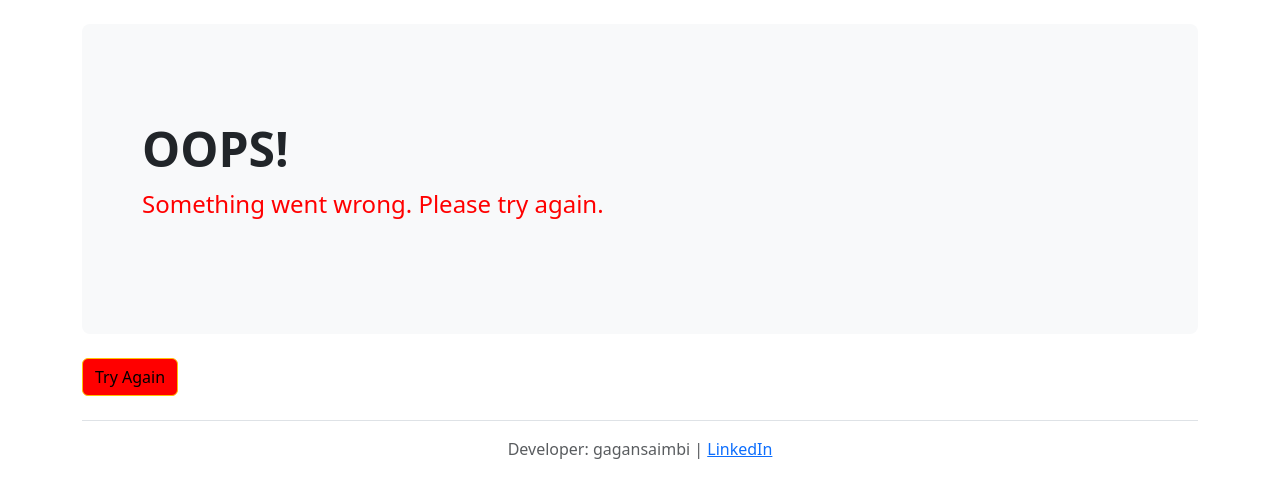
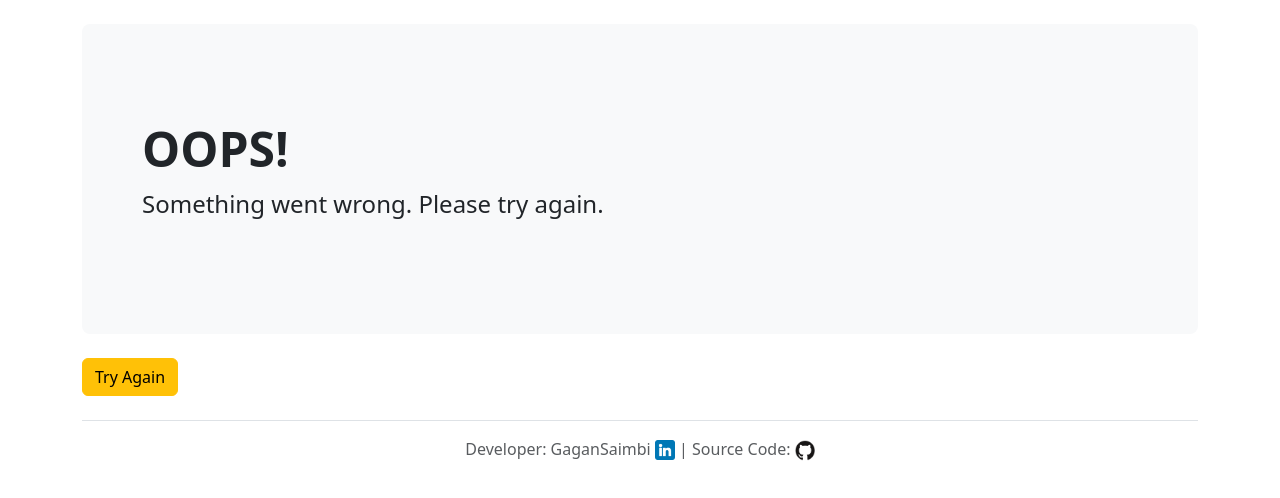
Before and after one commit to gagansaimbi/Newsletter-Signup, a website: page failure.html in a window 1280 px wide. Drawn offline with nearby package versions, Linux system fonts and the light colour scheme.

```diff
--- a/failure.html
+++ b/failure.html
@@ -4,21 +4,20 @@
   <head>
         <meta charset="utf-8">
         <meta name="viewport" content="width=device-width, initial-scale=1">
+        <meta name="description" content="">
+        <meta name="author" content="Mark Otto, Jacob Thornton, and Bootstrap contributors">
+        <meta name="generator" content="Hugo 0.108.0">
 
         <title>Failure</title>
 
         <link rel="canonical" href="https://getbootstrap.com/docs/5.3/examples/jumbotron/">
-
         <link href="https://cdn.jsdelivr.net/npm/bootstrap@5.3.0-alpha1/dist/css/bootstrap.min.css" rel="stylesheet" integrity="sha384-GLhlTQ8iRABdZLl6O3oVMWSktQOp6b7In1Zl3/Jr59b6EGGoI1aFkw7cmDA6j6gD" crossorigin="anonymous">
 
         <style>
-            #paragraph{
-    color: red;
-}
-
-.button{
-    background-color: red;
-}
+             #linkedin{
+                width: 20px;
+                height: auto;
+             }
         </style>
    </head>
   <body>
@@ -39,7 +38,8 @@
 
 
             <footer class="pt-3 mt-4 text-muted border-top text-center">
-                 Developer: gagansaimbi  | <a href="https://www.linkedin.com/in/gagansaimbi" target="_blank">LinkedIn</a>
+                 Developer: GaganSaimbi <a href="https://www.linkedin.com/in/gagansaimbi" target="_blank"><img id="linkedin" class="img-fluid img-responsive" src="images/linkedin.png" alt="linked in icon"></a>  |
+                 Source Code: <a href="https://github.com/gagansaimbi/Newsletter-Signup" target="_blank"><img id="linkedin" class="img-fluid img-responsive" src="images/github.png" alt="gtihub icon"></a>
             </footer>
 
         </div>
--- a/success.css
+++ /dev/null
@@ -1,7 +0,0 @@
-#paragraph{
-    color: red;
-}
-
-.button{
-    background-color: red;
-}
--- a/success.html
+++ b/success.html
@@ -7,17 +7,22 @@
     <meta name="description" content="">
     <meta name="author" content="Mark Otto, Jacob Thornton, and Bootstrap contributors">
     <meta name="generator" content="Hugo 0.108.0">
+
     <title>Success</title>
 
     <link rel="canonical" href="https://getbootstrap.com/docs/5.3/examples/jumbotron/">
-    <link href="'success.css">
+    <link href="https://cdn.jsdelivr.net/npm/bootstrap@5.3.0-alpha1/dist/css/bootstrap.min.css" rel="stylesheet" integrity="sha384-GLhlTQ8iRABdZLl6O3oVMWSktQOp6b7In1Zl3/Jr59b6EGGoI1aFkw7cmDA6j6gD" crossorigin="anonymous">
 
-    <link href="https://cdn.jsdelivr.net/npm/bootstrap@5.3.0-alpha1/dist/css/bootstrap.min.css" rel="stylesheet" integrity="sha384-GLhlTQ8iRABdZLl6O3oVMWSktQOp6b7In1Zl3/Jr59b6EGGoI1aFkw7cmDA6j6gD" crossorigin="anonymous">
+    <style>
+        #linkedin{
+           width: 20px;
+           height: auto;
+        }
+   </style>
 
    </head>
   <body>
 
-<main>
     <div class="container py-4">
 
         <div class="p-5 mb-4 bg-light rounded-3">
@@ -27,13 +32,14 @@
             </div>
         </div>
 
-    <footer class="pt-3 mt-4 text-muted border-top">
-      &copy; gagansaimbi
+
+        <footer class="pt-3 mt-4 text-muted border-top text-center">
+            Developer: GaganSaimbi <a href="https://www.linkedin.com/in/gagansaimbi" target="_blank"><img id="linkedin" class="img-fluid img-responsive" src="images/linkedin.png" alt="linked in icon"></a>  |
+            Source Code: <a href="https://github.com/gagansaimbi/Newsletter-Signup" target="_blank"><img id="linkedin" class="img-fluid img-responsive" src="images/github.png" alt="gtihub icon"></a>
        </footer>
-  </div>
-</main>
 
 
+    </div>
 
   </body>
 </html>
```
Also changed, not shown: app.js (+3 -10 lines), signup.html (+17 -4 lines), public/images/github.png (added), 2 other files. Lines whose indentation alone changed are shown as unchanged.
